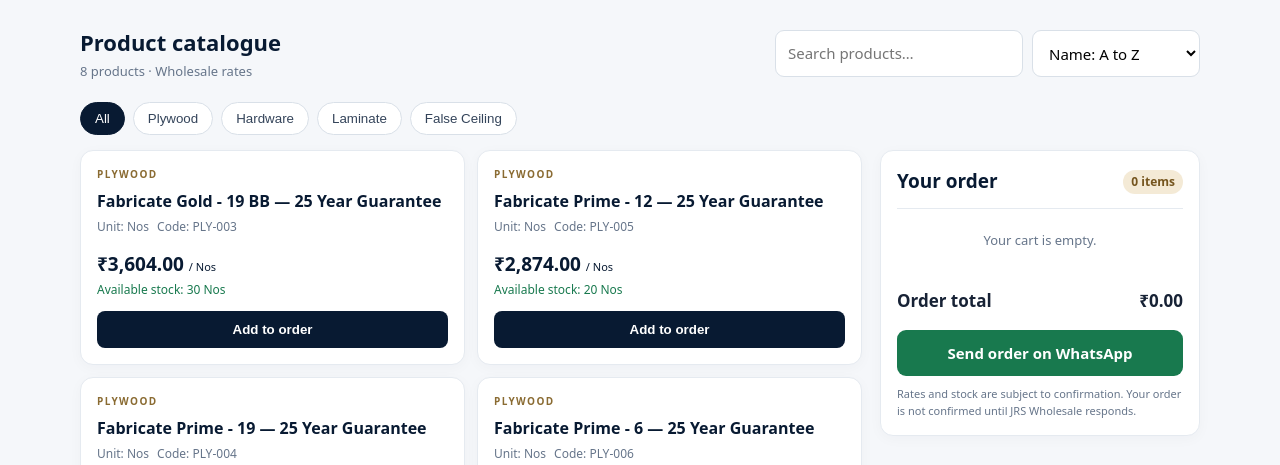
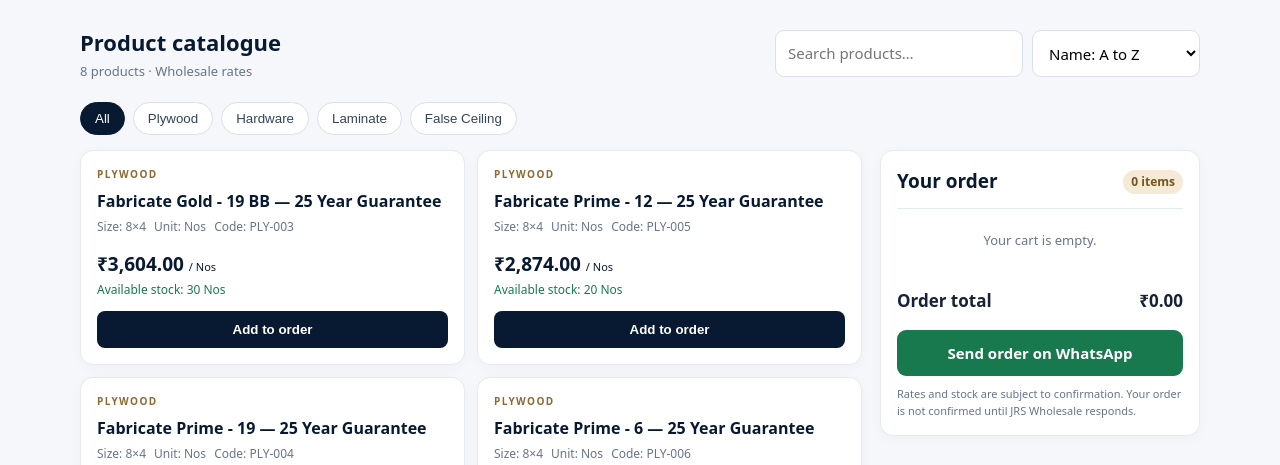
Before and after one commit to materialsjrs62/jrs-wholesale, a plain HTML site: page index.html in a window 1280 px wide. Shown: the part 335-800 px from the top of the page. Drawn offline with Linux system fonts and the light colour scheme.

Commit message:
Show plywood size in product cards

```diff
--- a/index.html
+++ b/index.html
@@ -10,7 +10,7 @@
 const WA='917894531187',CATS=['All','Plywood','Hardware','Laminate','False Ceiling'];let products=[],cart=new Map(),cat='All';const $=id=>document.getElementById(id),money=n=>new Intl.NumberFormat('en-IN',{style:'currency',currency:'INR',maximumFractionDigits:2}).format(Number(n)||0),safe=v=>String(v??'').replace(/[&<>"']/g,c=>({'&':'&amp;','<':'&lt;','>':'&gt;','"':'&quot;',"'":'&#39;'}[c]));
 function tabs(){$('tabs').innerHTML=CATS.map(c=>'<button class="tab '+(c===cat?'active':'')+'" data-cat="'+c+'">'+c+'</button>').join('')}
 function list(){let q=$('search').value.trim().toLowerCase(),a=products.filter(p=>(cat==='All'||p.category===cat)&&(!q||(p.name+' '+p.category).toLowerCase().includes(q)));let s=$('sort').value;return a.sort((x,y)=>s==='low'?x.rate-y.rate:s==='high'?y.rate-x.rate:x.name.localeCompare(y.name))}
-function showProducts(){let a=list();$('status').textContent=products.length?products.length+' products · Wholesale rates':'Catalogue data pending import';$('products').innerHTML=a.length?a.map(p=>'<article class="product"><div class="category">'+safe(p.category)+'</div><h3>'+safe(p.name)+'</h3><div class="meta"><span>Unit: '+safe(p.unit)+'</span><span>Code: '+safe(p.id)+'</span></div><div class="price">'+money(p.rate)+' <small style="font-size:11px;font-weight:500">/ '+safe(p.unit)+'</small></div><div class="stock">'+(p.stock>0?'Available stock: '+p.stock+' '+safe(p.unit):'Currently unavailable')+'</div><button class="add" data-add="'+safe(p.id)+'" '+(p.stock<=0?'disabled':'')+'>Add to order</button></article>').join(''):'<div class="empty"><strong>Product catalogue is awaiting the verified Excel import.</strong><br>Product names, rates and stock will appear here once the original workbook is imported.</div>'}
+function showProducts(){let a=list();$('status').textContent=products.length?products.length+' products · Wholesale rates':'Catalogue data pending import';$('products').innerHTML=a.length?a.map(p=>'<article class="product"><div class="category">'+safe(p.category)+'</div><h3>'+safe(p.name)+'</h3><div class="meta"><span>Size: '+safe(p.size||"—")+'</span><span>Unit: '+safe(p.unit)+'</span><span>Code: '+safe(p.id)+'</span></div><div class="price">'+money(p.rate)+' <small style="font-size:11px;font-weight:500">/ '+safe(p.unit)+'</small></div><div class="stock">'+(p.stock>0?'Available stock: '+p.stock+' '+safe(p.unit):'Currently unavailable')+'</div><button class="add" data-add="'+safe(p.id)+'" '+(p.stock<=0?'disabled':'')+'>Add to order</button></article>').join(''):'<div class="empty"><strong>Product catalogue is awaiting the verified Excel import.</strong><br>Product names, rates and stock will appear here once the original workbook is imported.</div>'}
 function showCart(){let a=[...cart.values()],n=a.reduce((s,x)=>s+x.qty,0),t=a.reduce((s,x)=>s+x.qty*x.product.rate,0);$('count').textContent=n+' item'+(n===1?'':'s');$('total').textContent=money(t);$('items').className=a.length?'':'cart-empty';$('items').innerHTML=a.length?a.map(({product:p,qty})=>'<div class="cart-item"><strong>'+safe(p.name)+'</strong><small>'+money(p.rate)+' / '+safe(p.unit)+'</small><div class="qty"><button data-id="'+safe(p.id)+'" data-d="-1">−</button><span>'+qty+'</span><button data-id="'+safe(p.id)+'" data-d="1" '+(qty>=p.stock?'disabled':'')+'>+</button><span style="margin-left:auto">'+money(qty*p.rate)+'</span></div></div>').join(''):'Your cart is empty.';let msg='Namaste JRS Wholesale, I would like to place an order:%0A%0A'+a.map(({product:p,qty})=>encodeURIComponent(p.name+' — '+qty+' '+p.unit+' × '+money(p.rate)+' = '+money(qty*p.rate))).join('%0A')+'%0ATotal: '+encodeURIComponent(money(t))+'%0A%0APlease confirm availability and final rates.';$('wa').href='https://wa.me/'+WA+'?text='+msg}
 $('tabs').addEventListener('click',e=>{let b=e.target.closest('[data-cat]');if(b){cat=b.dataset.cat;tabs();showProducts()}});$('products').addEventListener('click',e=>{let b=e.target.closest('[data-add]');if(!b)return;let p=products.find(x=>x.id===b.dataset.add),q=cart.get(p.id)?.qty||0;if(p&&q<p.stock)cart.set(p.id,{product:p,qty:q+1});showCart()});$('items').addEventListener('click',e=>{let b=e.target.closest('[data-id]');if(!b)return;let x=cart.get(b.dataset.id);if(!x)return;let q=x.qty+Number(b.dataset.d);if(q<=0)cart.delete(b.dataset.id);else if(q<=x.product.stock)x.qty=q;showCart()});$('search').addEventListener('input',showProducts);$('sort').addEventListener('change',showProducts);$('year').textContent=new Date().getFullYear();fetch('./products.json').then(r=>{if(!r.ok)throw Error();return r.json()}).then(d=>{products=Array.isArray(d)?d:[];tabs();showProducts()}).catch(()=>{products=[];tabs();showProducts();$('status').textContent='Catalogue file unavailable'});showCart();
 </script></body></html>
```
